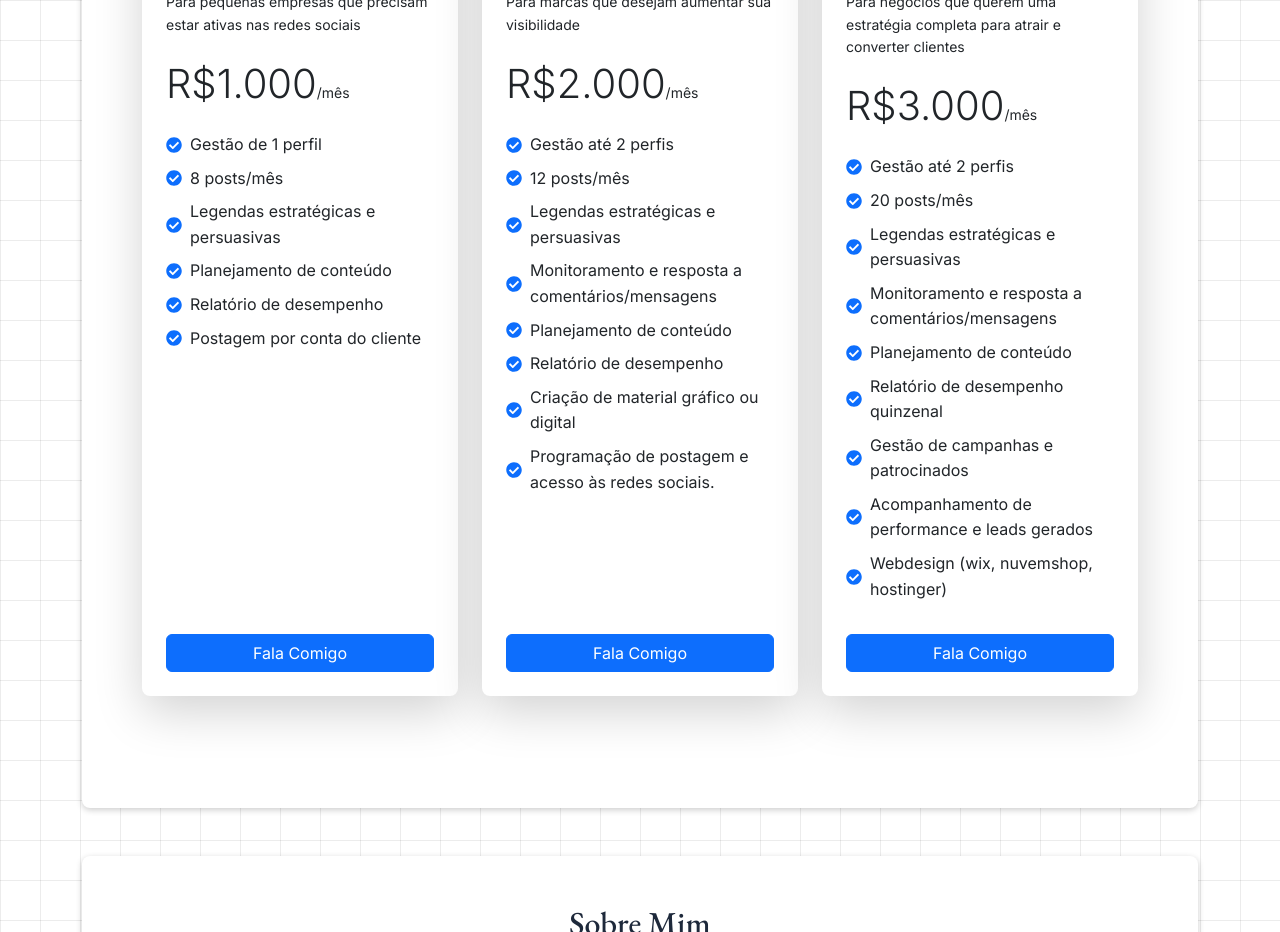
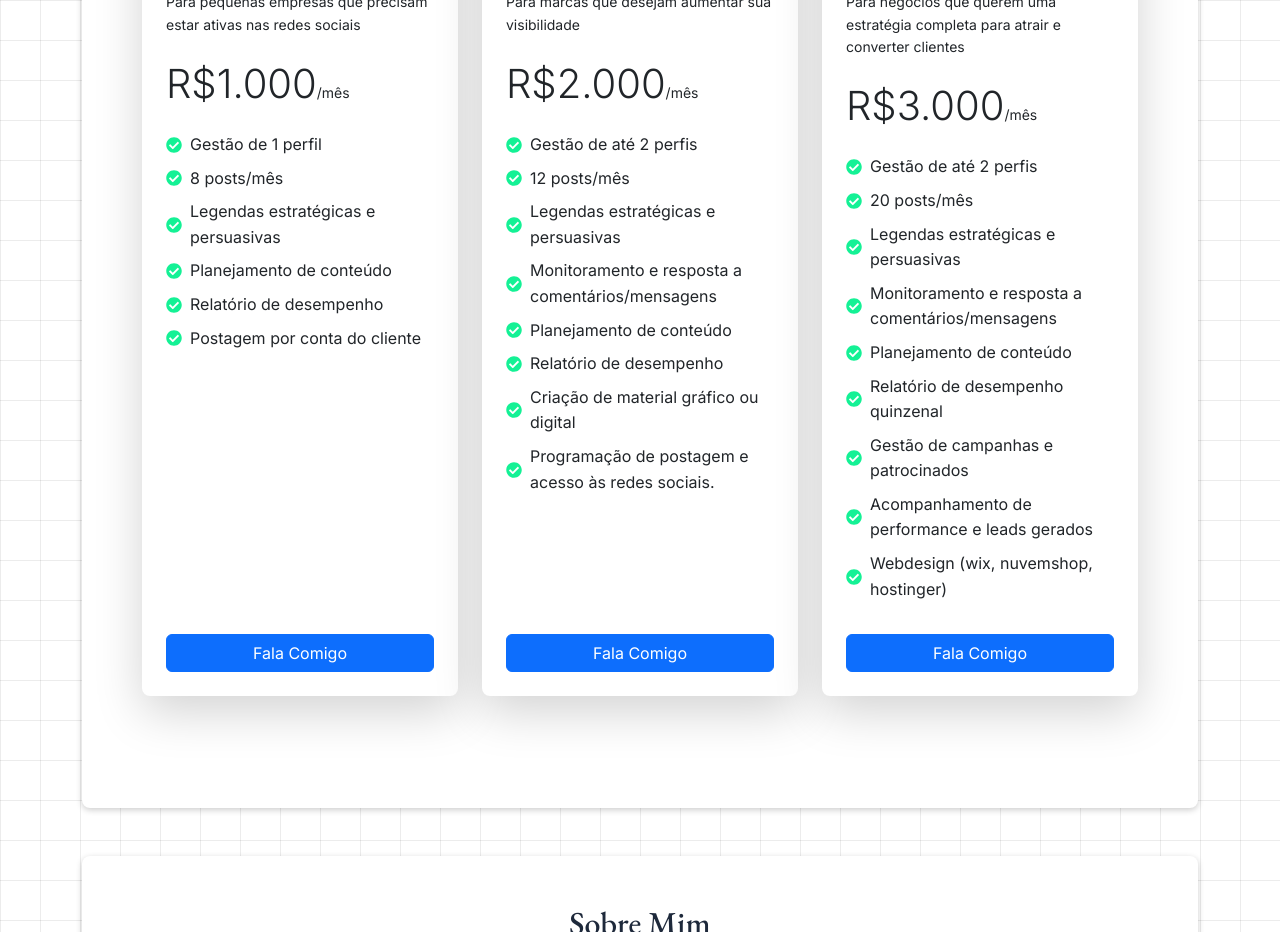
Before and after one commit to carelmaeda/next-proj, a Next.js app: page / in a window 1280 px wide. Shown: the part 880-1812 px from the top of the page. Built offline with nearby package versions, Linux system fonts and the light colour scheme.

Commit message:
feat: picing

```diff
--- a/src/app/components/work/Pricing.tsx
+++ b/src/app/components/work/Pricing.tsx
@@ -28,7 +28,7 @@ const Pricing = () => {
       description: "Para marcas que desejam aumentar sua visibilidade",
       price: "R$2.000",
       features: [
-        "Gestão até 2 perfis",
+        "Gestão de até 2 perfis",
         "12 posts/mês",
         "Legendas estratégicas e persuasivas",
         "Monitoramento e resposta a comentários/mensagens",
@@ -45,7 +45,7 @@ const Pricing = () => {
         "Para negócios que querem uma estratégia completa para atrair e converter clientes",
       price: "R$3.000",
       features: [
-        "Gestão até 2 perfis",
+        "Gestão de até 2 perfis",
         "20 posts/mês",
         "Legendas estratégicas e persuasivas",
         "Monitoramento e resposta a comentários/mensagens",
@@ -67,7 +67,7 @@ const Pricing = () => {
       <h2 className="text-center mb-4">Planos</h2>
       <div className="row">
         {plans.map((plan) => (
-          <div key={plan.id} className="col-md-4 mb-3 d-flex">
+          <div key={plan.id} className="col-lg-4 mb-3 d-flex">
             <div
               className={`card p-4 shadow-lg d-flex flex-column h-100 ${
                 selectedPlan === plan.id ? "border-primary" : ""
@@ -85,7 +85,7 @@ const Pricing = () => {
                 <ul className="list-unstyled d-grid gap-2">
                   {plan.features.map((feature, index) => (
                     <li key={index} className="d-flex align-items-center">
-                      <FaCheckCircle className="text-primary me-2 check-icon" />
+                      <FaCheckCircle className="me-2 check-icon" />
                       {feature}
                     </li>
                   ))}
--- a/src/app/globals.css
+++ b/src/app/globals.css
@@ -29,6 +29,8 @@ h1, h2, h3, h4, h5, h6 {
   font-family: var(--font-serif);
   color: var(--color-text);
 }
+
+
 
 a {
   color: var(--color-primary);
@@ -106,6 +108,7 @@ a:hover {
 /*Pricing*/
 
 .check-icon {
+  color:var(--color-accent);
   font-size: 16px;
   flex-shrink: 0;
 }
```
